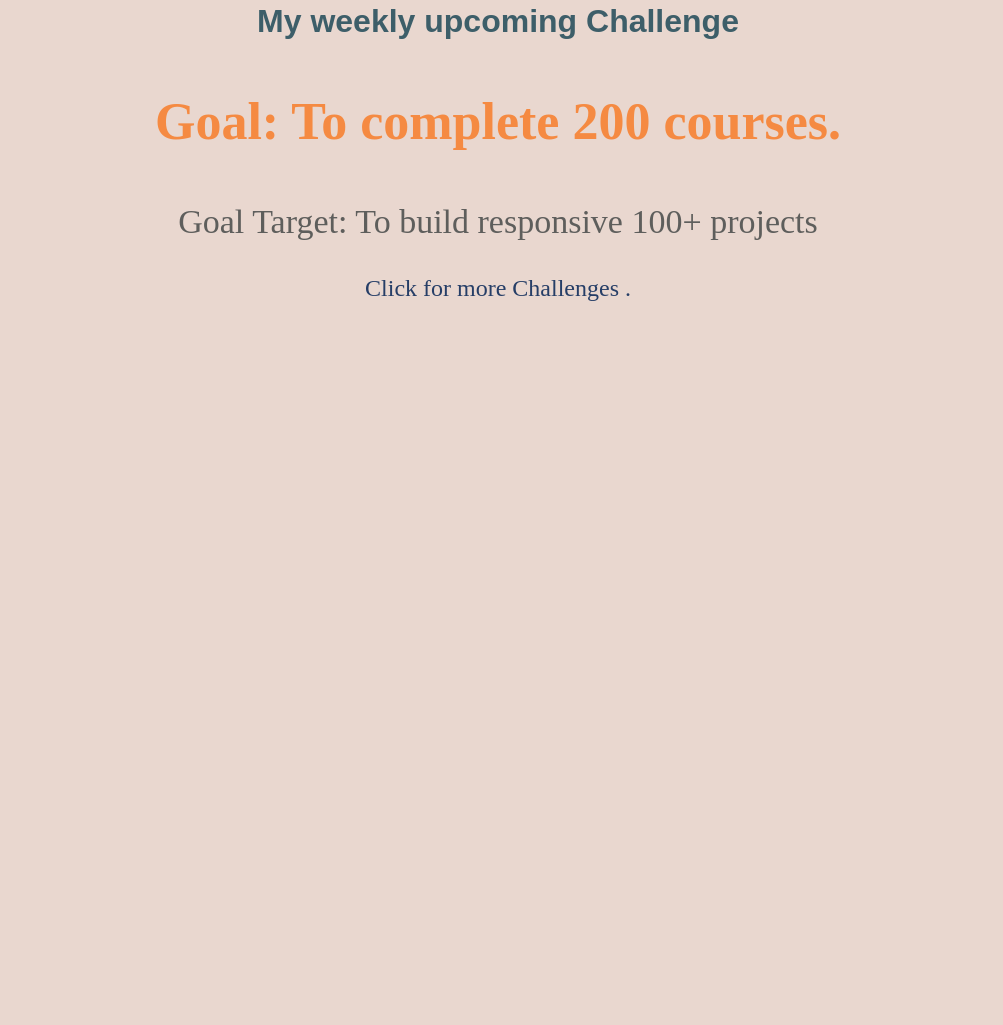
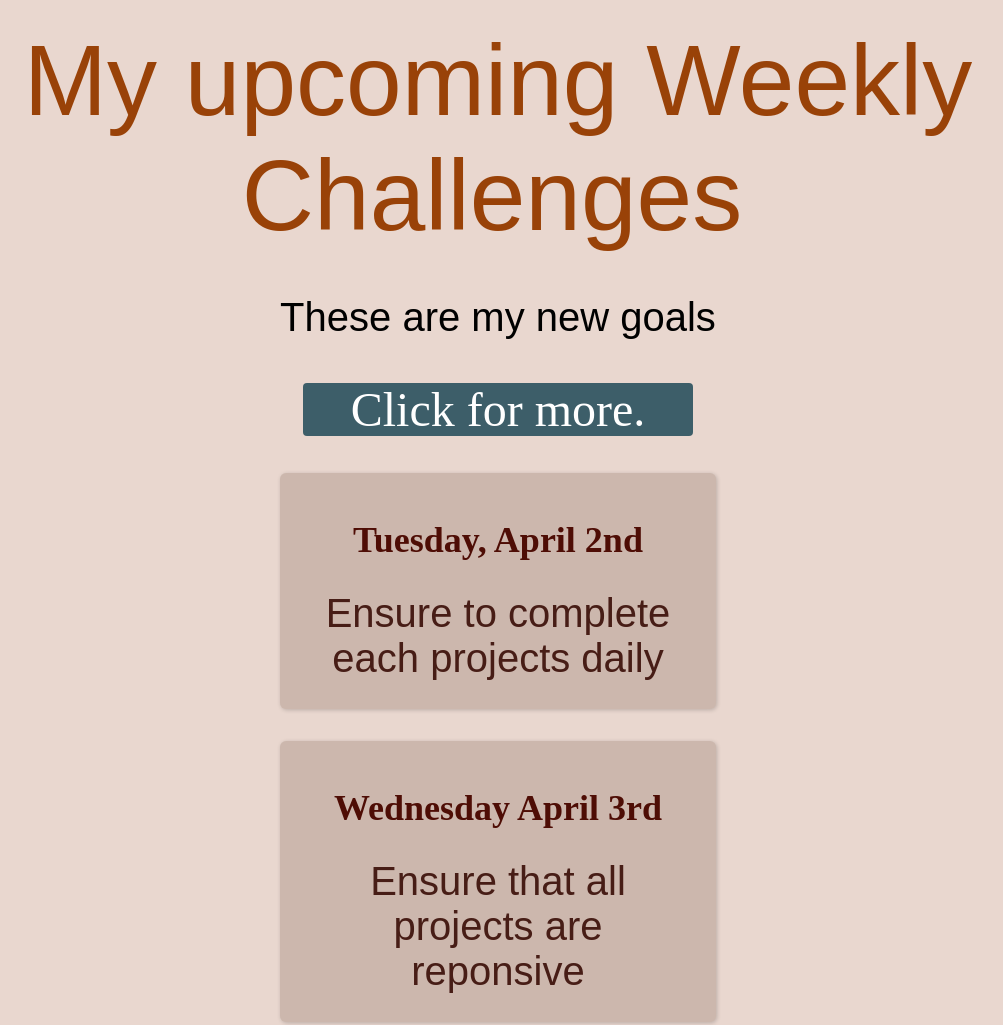
Before and after one commit to janeezy/Challenge-app, a plain HTML site: page fullweek.html in a window 1280 px wide. Shown: the part 47-1072 px from the top of the page, without its empty margins (142-1145 px from the left). Before the commit the page ends 800 px from the top, so only its background shows below. Drawn offline with Linux system fonts and the light colour scheme.

Commit message:
updated styling

```diff
--- a/fullweek.html
+++ b/fullweek.html
@@ -9,13 +9,51 @@
 		<link rel="stylesheet" href="styles/style.css">
 </head>
 <body>
-	<h1 class="header-text-color">My weekly upcoming Challenge</h1>
+	<header>
+		<hi class="header-text-color">My upcoming
+			Weekly Challenges </hi>
+			<p id="description">These are my new goals</p>
 
- <p class="text-style1">Goal: To complete 200 courses. </p>
+    <a href="./index.html"> Click for more.</a>
+	</header>
 
- <p class="text-style2"> Goal Target: To build responsive  100+ projects </p>
+ <main>
+	<ol>
+		<li class="highlight-goal">
+		<h2>Tuesday, April 2nd</h2>
+		<p>
+	Ensure to complete each projects daily</li>
+	</p>
+	</li>
 
-  <a href="./index.html"> Click for more Challenges .</a>
+	<li class="highlight-goal">
+	<h2>Wednesday April 3rd</h2>
+	<p >
+Ensure that all projects are reponsive </li>
+	</p>
+	</li>
+
+	<li class="highlight-goal">
+	<h2>Thursday April 4th</h2>
+<p>
+	Refactoring and  deployment of projects </p>
+
+</li>
+</ol>
+
+ </main>
+
+
+
+
+
+
+
+
+
+
+
+
 
 </body>
 </html>
--- a/styles/shared.css
+++ b/styles/shared.css
@@ -1,15 +1,31 @@
+html{
+	margin: 20px auto 20px auto;
+}
+
 body{
 	text-align: center;
 	background-color: rgb(233, 215, 207);
 	margin: 50px;
 }
+.main-color{
+	border-radius: 10px;
+	background-color: #8ab998;
+	border:6px solid rgb(46, 67,48);
+	width: 100%;
 
+}
+.description
 img{
+
 	width: 200px;
 	height: 200px;
 	border-radius: 100px;
 }
 
+p{
+	font-family: '.fira-sans', sans-serif;
+	margin-bottom: 46PX;
+}
 
 .header-text-color{
 	color:#3d5e69;
@@ -17,21 +33,30 @@ img{
 }
 
 .text-style1{
-	color: #f58a42;
+	color: #994208;
 	font-family: serif;
 	font-weight: bold;
 	font-size: 52px;
 }
+a{
+	padding: 12px;
+	background-color: #f58a42;
+}
 a {
 	text-decoration: none;
-	color: rgb(38, 62, 103);
+
+}
+
+p #description
+{
+	font-size: 20px;
 }
 
 a:hover{
-	color: #f58a42;
+	color: #6e3610;
 }
 .text-style2{
-	color: #5e5e5c;
+	color: #0d0d01;
 	text-align: center;
 	font-family: serif;
 	font-size: 34px;
@@ -44,3 +69,10 @@ a:hover{
   font-weight: 400;
   font-style: italic;
 }
+
+
+
+h2{
+	color: rgb(78, 13,5);
+	font-family: 'oswaldo' 'sans-serif';
+}
--- a/styles/style.css
+++ b/styles/style.css
@@ -1,32 +1,59 @@
 
-body{
+#description{
+	margin: 42px;
+}
 
 
-	margin: 50px;
+h1{
+	font-size: 48px;
+	color: rgb(71, 62,62);
+	margin: 42px ,
+
+
 }
 
+p{
+	font-size: 40px;
+}
+
+header p {
+	margin-bottom: 36px ;
+
+}
+
+
 img{
+
+	margin: -40px;
 	width: 200px;
 	height: 200px;
 	border-radius: 100px;
+	border: 5px solid rgb(45,65,87);
 }
 
 
 .header-text-color{
-	color:#3d5e69;
+	color: #994208;
 	font-family: sans-serif;
+	font-size: 100px;
+	text-align: center;
+	margin-right: 12px;
 }
 
 
 
 
 a {
-	text-decoration: none;
-	color: rgb(38, 62, 103);
-	font-size: x-large;
+	padding: 0px  48px;
+  background-color: rgb(167, 1, 78);
+	color: rgb(8, 8, 8);
+	border: 1px solid rgb(167, green, blue);
+	border-radius: 4px;
+	font-size: 24px  ;
 }
 
 a:hover{
+	margin-top: 13px;
 	color: #f58a42;
 }
 
@@ -38,3 +65,43 @@ a:hover{
   font-weight: 400;
   font-style: italic;
 }
+
+ol{
+	list-style: none;
+	width: 500px;
+	margin: 36px auto 0 auto;
+	padding: 0;
+
+
+}
+
+
+a{
+ background-color: #3d5e69;
+	color: white;
+	border-radius: 4px;
+	font-size: 48px;
+}
+
+a:hover{
+	margin-top: 30px;
+	background-color: rgb(187, 200, 188);
+}
+
+li{
+	padding: 16px;
+	margin: 32px;
+	box-shadow: 1px 1px 4px rgb(0, 0, 0, 0.2);
+	border-radius: 6px;
+	font-size: x-large;
+	box-sizing: border-box;
+	border: #994208;
+	background-color: #4927112e;
+
+
+}
+
+main p{
+margin: 12px;
+color: rgb(71, 29, 22);
+}
```
Also changed, not shown: index.html (+4 -0 lines).
